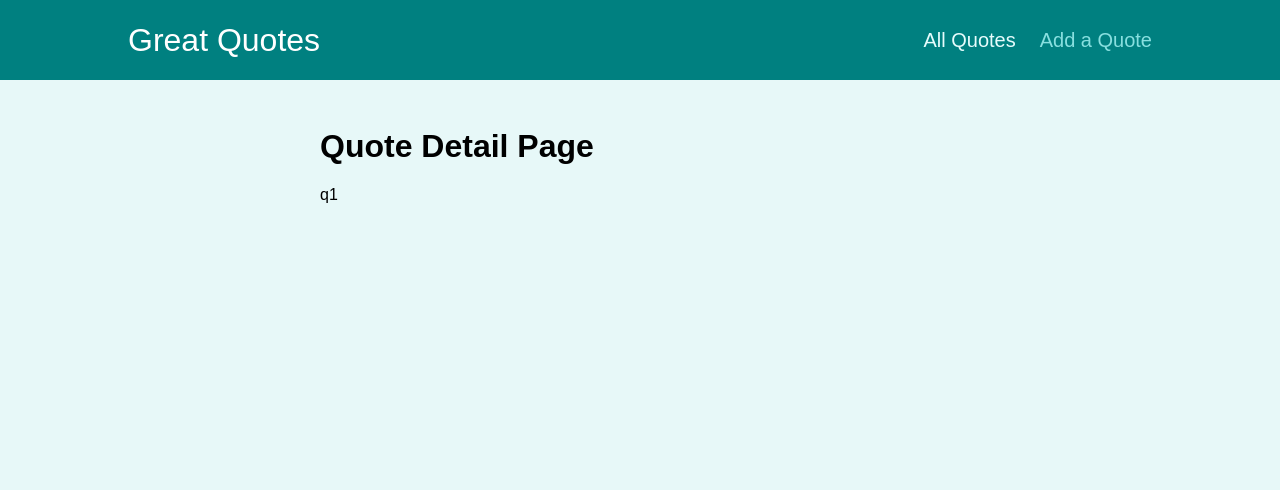
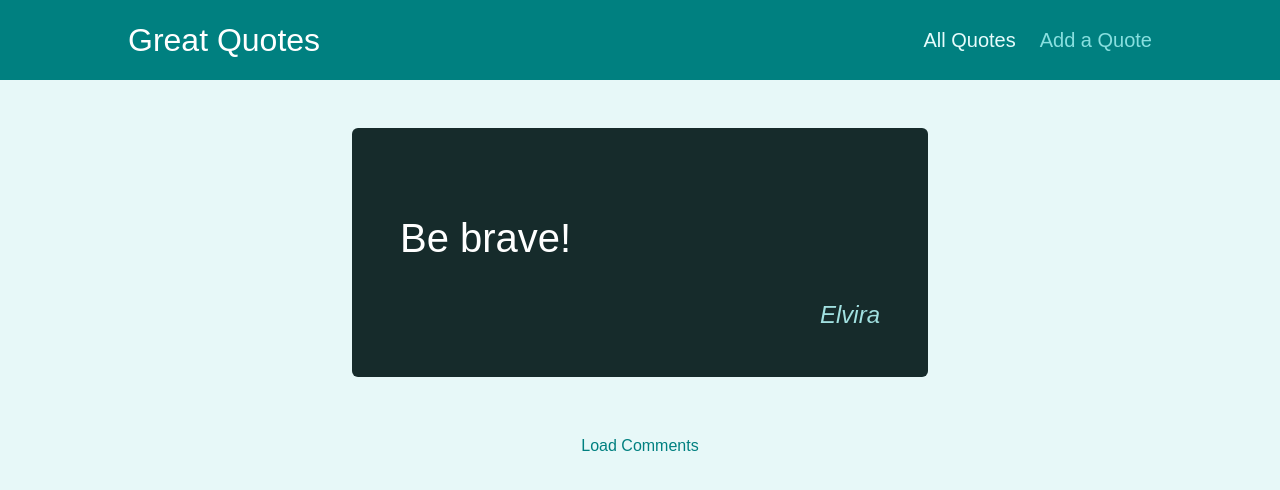
Before and after one commit to elviraIv/react-exercises, a React (Create React App) app in the folder react-router-quotes-exercise/: page /quotes/q1 in a window 1280 px wide. Shown: the top 490 px of the page. Built offline with nearby package versions, Linux system fonts and the light colour scheme.

Commit message:
Added some details.

```diff
--- a/react-router-quotes-exercise/src/components/quotes/QuoteList.js
+++ b/react-router-quotes-exercise/src/components/quotes/QuoteList.js
@@ -21,9 +21,15 @@
   const queryParams = new URLSearchParams(location.search);
 
   const isSortingAsc = queryParams.get("sort") === "asc";
-  const sortedQuotes = sortQuotes(props.quotes, isSortingAsc)
+  const sortedQuotes = sortQuotes(props.quotes, isSortingAsc);
+
   const changeSortingHandler = () => {
-    history.push("/quotes?sort=" + (isSortingAsc ? "desc" : "asc"));
+    history.push({
+      pathname: location.pathname,
+      search: `?sort=${isSortingAsc ? "desc" : "asc"}`,
+    });
+
+    //history.push((`${location.pathname}?sort=${isSortingAsc ? "desc" : "asc"}`));
   };
   return (
     <Fragment>
--- a/react-router-quotes-exercise/src/pages/QuoteDetails.js
+++ b/react-router-quotes-exercise/src/pages/QuoteDetails.js
@@ -1,17 +1,34 @@
 import { Fragment } from "react";
-import { useParams, Route } from "react-router-dom";
+import { useParams, Route, Link, useRouteMatch} from "react-router-dom";
 import Comments from '../components/comments/Comments'
+import HighlightedQuote from "../components/quotes/HighlightedQuote";
 
-
+const DUMMY_QUOTES = [
+  { id: "q1", author: "Elvira", text: "Be brave!" },
+  { id: "q2", author: "Elvira2", text: "Be happy!" },
+  { id: "q3", author: "Elvira3", text: "Be curious!" },]
 
 export const QuoteDetails = () => {
+  const match = useRouteMatch();
   const params = useParams();
+
+  const quote = DUMMY_QUOTES.find((quote) => quote.id === params.quoteId);
+
+  if (!quote) {
+    return <p>No quote found!</p>;
+  }
 
   return (
     <Fragment>
-      <h1>Quote Detail Page</h1>
-      <p>{params.quoteId}</p>
-      <Route path={`/quotes/${params.quoteId}/comments`}>
+      <HighlightedQuote text={quote.text} author={quote.author} />
+      <Route path={match.path} exact>
+        <div className='centered'>
+          <Link className='btn--flat' to={`${match.url}/comments`}>
+            Load Comments
+          </Link>
+        </div>
+      </Route>
+      <Route path={`${match.path}/comments`}>
         <Comments />
       </Route>
     </Fragment>
```
Also changed, not shown: 1 other file (tests, documents, lock files or other folders).
